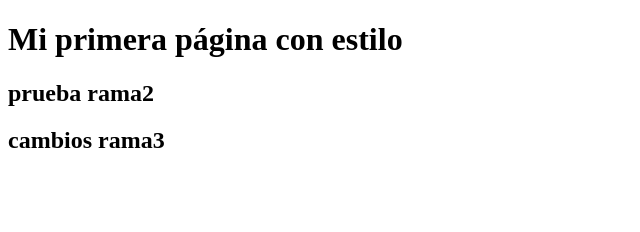
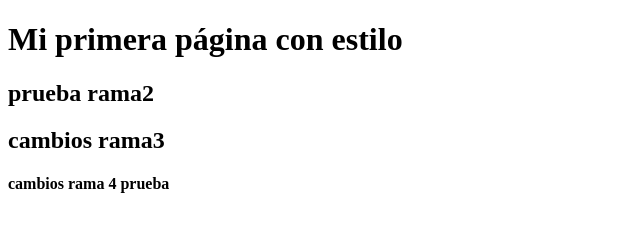
Before and after one commit to noemarco7/Entrega_Pract1_GIT, a plain HTML site: page index.html in a window 1280 px wide. Shown: the whole page, without its empty margins (0-640 px from the left). Drawn offline with Linux system fonts and the light colour scheme.

Commit message:
subida cambios rama 4

```diff
--- a/index.html
+++ b/index.html
@@ -17,5 +17,7 @@
 
         <h2>cambios rama3</h2>
 
+        <h4>cambios rama 4 prueba</h4>
+
     </body>
 </html>
```
